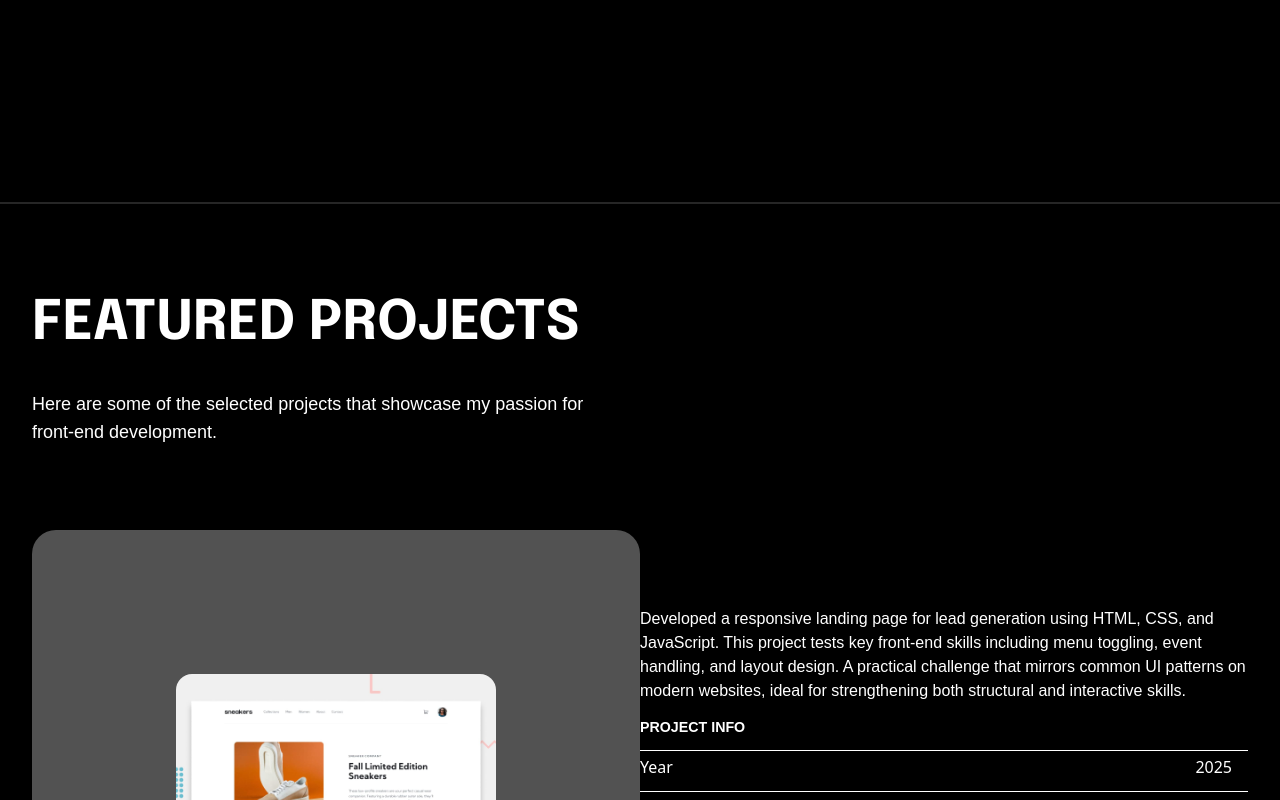
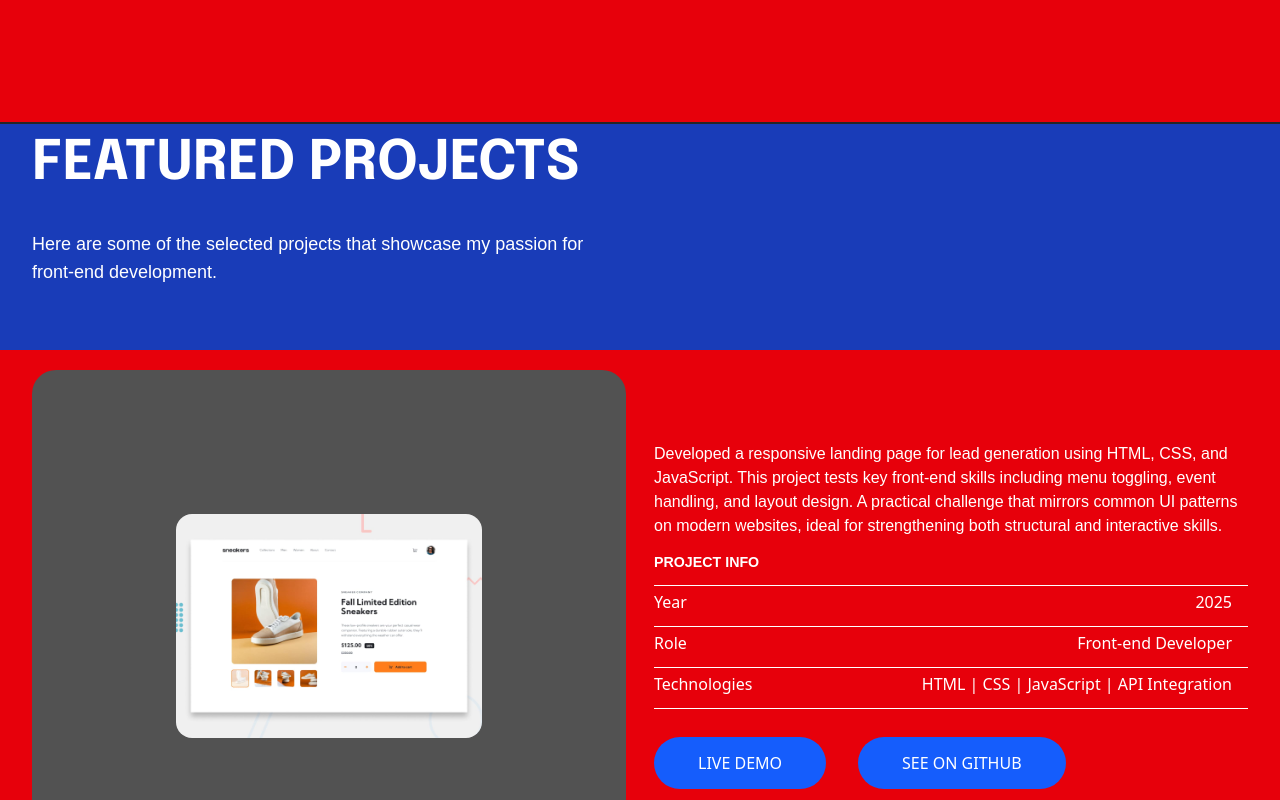
Before and after one commit to KabeloMaps/Portfolio, a React (Vite) app: page / in a window 1280 px wide. Shown: the part 1080-1880 px from the top of the page. Built offline with nearby package versions, Linux system fonts and the light colour scheme; a web font is replaced by a local one.

Commit message:
Added gaps between the image and description container

```diff
--- a/src/components/FeatureSection.tsx
+++ b/src/components/FeatureSection.tsx
@@ -25,11 +25,11 @@ export default function FeatureSection() {
   } = usePagination(projects, 4);
 
   return (
-    <div className="bg-black text-white py-24 sm:py-32">
-      <hr className="border-t-2 border-neutral-800 my-20" />
+    <div className="bg-red-600 text-white py-24 sm:py-32">
+      <hr className="border-t-2 border-neutral-800 " />
 
       {/* Project Cards Grid */}
-      <div className="title-contianer max-w-7xl cursor-default  px-6 lg:px-8">
+      <div className="title-contianer cursor-default bg-blue-800 px-6 lg:px-8">
         <div className="max-w-2xl flex justify-items-start flex-row lg:text-center flex-wrap mx-0">
           <h2 className="text-[3.4rem] font-family-primary text-white font-bold">
             FEATURED PROJECTS
--- a/src/components/HeroSection.tsx
+++ b/src/components/HeroSection.tsx
@@ -6,7 +6,7 @@ import TextType from "./TextType";
 
 export default function HeroSection() {
   return (
-    <div className="relative isolate overflow-hidden p-48 bg-black-400 px-6 py-24 sm:py-32 lg:overflow-visible lg:px-0">
+    <div className="relative  isolate overflow-hidden p-48 bg-black-400 px-6 py-24 sm:py-32 lg:overflow-visible lg:px-0">
       <div className="absolute inset-0 -z-10  overflow-hidden">
         <svg
           aria-hidden="true"
--- a/src/components/ProjectCard.tsx
+++ b/src/components/ProjectCard.tsx
@@ -13,7 +13,7 @@ interface ProjectCardProps {
 
 export default function ProjectCard({ project }: ProjectCardProps) {
   return (
-    <div className="grid grid-cols-2 gap-  ">
+    <div className="grid grid-cols-2 gap-7 ">
       <div className="image-container w-full py-36 px-36 my-5 bg-neutral-600 rounded-3xl">
         <div className="hover-3d">
           <figure className="rounded-2xl">
```
